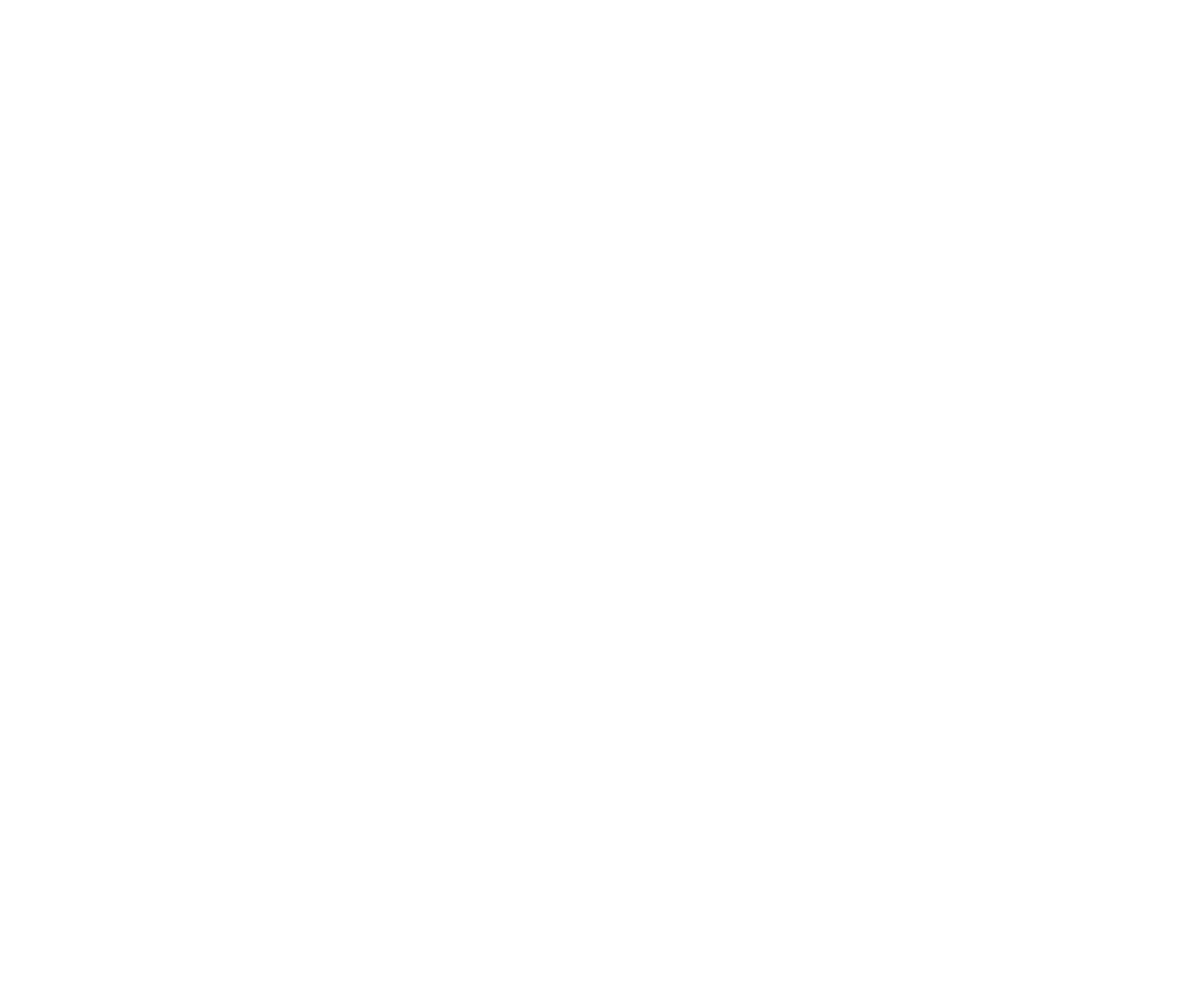
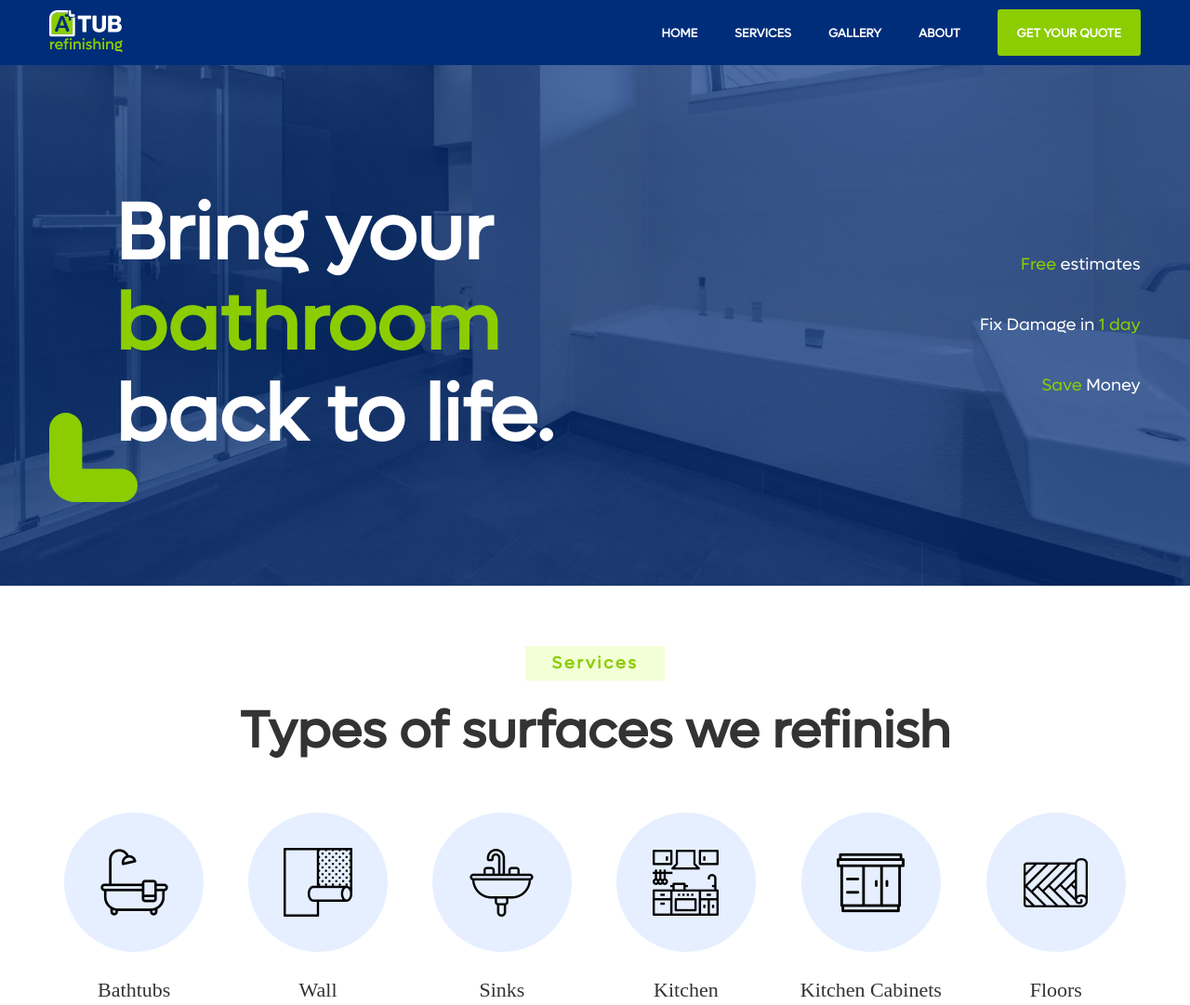
Before and after one commit to djolekrstic/a_plus_tub_refinishing, a plain HTML site: page index.html in a window 1280 px wide. Shown: the whole page at 93% size. Before the commit the page ends 800 px from the top, so only its background shows below. Drawn offline with Linux system fonts and the light colour scheme.

Commit message:
Nav, Hero, Services -> completed

```diff
--- a/css/style.css
+++ b/css/style.css
@@ -0,0 +1,287 @@
+/* Imports */
+@font-face {
+    font-family: 'Lufga';
+    src: url("../assets/Lufga.otf");
+}
+@import url('https://fonts.googleapis.com/css2?family=Raleway&display=swap');
+
+/* Variables */
+:root {
+    /* Colors */
+    --primary: #002D7A;
+    --light_primary: #E5EFFF;
+    --secondary: #8BCD00;
+    --light_secondary: #F2FFD7;
+    --black: #333;
+    --white: #FFF;
+    /* Fonts */
+    --primary_font: 'Lufga';
+    --secondary_font: 'Raleway';
+  }
+
+/* Reset */
+html, body, div, span, applet, object, iframe,
+h1, h2, h3, h4, h5, h6, p, blockquote, pre,
+a, abbr, acronym, address, big, cite, code,
+del, dfn, em, img, ins, kbd, q, s, samp,
+small, strike, strong, sub, sup, tt, var,
+b, u, i, center,
+dl, dt, dd, ol, ul, li,
+fieldset, form, label, legend,
+table, caption, tbody, tfoot, thead, tr, th, td,
+article, aside, canvas, details, embed,
+figure, figcaption, footer, header, hgroup,
+menu, nav, output, ruby, section, summary,
+time, mark, audio, video {
+	margin: 0;
+	padding: 0;
+	border: 0;
+	font-size: 100%;
+	font: inherit;
+	vertical-align: baseline;
+    text-decoration: none;
+}
+/* HTML5 display-role reset for older browsers */
+article, aside, details, figcaption, figure,
+footer, header, hgroup, menu, nav, section {
+	display: block;
+}
+body {
+	line-height: 1;
+}
+ol, ul {
+	list-style: none;
+}
+blockquote, q {
+	quotes: none;
+}
+blockquote:before, blockquote:after,
+q:before, q:after {
+	content: '';
+	content: none;
+}
+table {
+	border-collapse: collapse;
+	border-spacing: 0;
+}
+button, input[type="submit"], input[type="reset"] {
+	background: none;
+	color: inherit;
+	border: none;
+	padding: 0;
+	font: inherit;
+	cursor: pointer;
+	outline: inherit;
+}
+
+/* Boilerplate */
+.container {
+    width: 91.67%;
+}
+
+.responsive__img {
+    width: 100%;
+    height: auto;
+}
+
+.colored__span {
+    color: var(--secondary);
+}
+
+/* Navigation */
+.nav {
+    width: 100%;
+    height: 4.375rem;
+    display: flex;
+    justify-content: center;
+    align-items: center;
+    background: var(--primary);
+}
+
+.nav__section {
+    display: flex;
+    justify-content: space-between;
+    align-items: center;
+    margin: 0.88rem 0;
+}
+
+.menu {
+    display: flex;
+    justify-content: center;
+    align-items: center;
+    gap: 2.5rem;
+}
+
+.menu__item {
+    color: var(--white);
+    font-size: 0.8125em;
+    font-family: var(--primary_font), Arial, Helvetica, sans-serif;
+    font-weight: 600;
+    text-transform: uppercase;
+}
+
+.menu__btn {
+    width: 9.625rem;
+    height: 3.125rem;
+    flex-shrink: 0;
+
+    font-weight: 700;
+    border-radius: 3px;
+    background: var(--secondary);
+}
+
+.menu__btn:active {
+    filter: brightness(90%);
+}
+
+/* Main */
+main {
+    display: flex;
+    flex-direction: column;
+    justify-content: center;
+    align-items: center;
+}
+
+/* Hero */
+.hero {
+    position: relative;
+    width: 100vw;
+    height: 70vh;
+    display: flex;
+    justify-content: center;
+    align-items: center;
+}
+
+.hero::before {
+    content: "";
+    position: absolute;
+    top: 0;
+    left: 0;
+    width: 100%;
+    height: 100%;
+    background: url(../assets/hero.png);
+    background-repeat: no-repeat;
+    background-size: cover;
+    background-position: center center;
+    z-index: -1;
+}
+
+.hero__div {
+    display: flex;
+    justify-content: space-between;
+    align-items: center;
+}
+
+.hero__left {
+    position: relative;
+}
+
+.hero__left__h1 {
+    position: relative;
+    left: 15%;
+    bottom: 15%;
+    color: var(--white);
+    font-size: 5.3125rem;
+    font-family: Lufga;
+    font-weight: 600;
+    line-height: 6.09375rem;
+}
+
+.hero__left__img {
+    position: absolute;
+    bottom: -15%;
+}
+
+.hero__right {
+    display: flex;
+    flex-direction: column;
+    align-items: end;
+    gap: 2.2rem;
+}
+
+.hero__right__p {
+    color: var(--white);
+    font-size: 1.125rem;
+    font-family: var(--primary_font), Arial, Helvetica, sans-serif;
+    line-height: 1.875rem;
+}
+
+/* Services */
+.services {
+    margin-top: 4.0625rem;
+    display: flex;
+    flex-direction: column;
+    justify-content: center;
+    align-items: center;
+}
+
+.services__div__p {
+    width: 9.375rem;
+    height: 2.3125rem;
+    display: flex;
+    justify-content: center;
+    align-items: center;
+    background-color: var(--light_secondary);
+}
+
+.services__p {
+    color: var(--secondary);
+    text-align: center;
+    font-size: 1.125rem;
+    font-family: var(--primary_font), Arial, Helvetica, sans-serif;
+    font-weight: 600;
+    line-height: 3.875rem;
+    letter-spacing: 0.1575rem;
+}
+
+.services__div__h2 {
+    margin-top: 1.5rem;
+}
+
+.services__h2 {
+    color:  var(--black);
+    text-align: center;
+    font-size: 3.4375rem;
+    font-family: var(--primary_font), Arial, Helvetica, sans-serif;
+    font-weight: 700;
+    line-height: 3.875rem;
+}
+
+.services__div__types {
+    margin-top: 3.5rem;
+    width: 100%;
+    display: flex;
+    justify-content: space-evenly;
+    align-items: center;
+    gap: 2rem;
+}
+
+.services__div__type {
+    display: flex;
+    flex-direction: column;
+    justify-content: center;
+    align-items: center;
+    gap: 1.5rem;
+}
+
+.services__type {
+    width: 9.375rem;
+    height: 9.375rem;
+    flex-shrink: 0;
+    display: flex;
+    justify-content: center;
+    align-items: center;
+
+    border-radius: 150px;
+    background: var(--light_primary);
+}
+
+.services__type__p {
+    color: var(--black);
+    text-align: center;
+    font-size: 1.375rem;
+    font-family: var(--secondary_font);
+    font-weight: 400;
+    line-height: 2.0625rem;
+    text-transform: capitalize;
+}
--- a/index.html
+++ b/index.html
@@ -3,11 +3,106 @@
 <head>
     <meta charset="UTF-8">
     <meta name="viewport" content="width=device-width, initial-scale=1.0">
-    <title>ATUB refinishing</title>
+    <title>A+ TUB refinishing</title>
     <!-- CSS -->
     <link rel="stylesheet" href="css/style.css">
 </head>
 <body>
+    <!-- Navigation -->
+    <nav class="nav">
+        <section class="nav__section container">
+            <a href="#"><img src="assets/logo.svg" alt="A+TUB refinishing"></a>
 
+            <ul class="menu">
+                <li><a href="" class="menu__item">HOME</a></li>
+                <li><a href="" class="menu__item">SERVICES</a></li>
+                <li><a href="" class="menu__item">GALLERY</a></li>
+                <li><a href="" class="menu__item">ABOUT</a></li>
+                <li><button class="menu__item menu__btn">GET YOUR QUOTE</button></li>
+            </ul>
+        </section>
+    </nav>
+
+    <!-- Main -->
+    <main class="main">
+        <!-- Hero -->
+        <section class="hero">
+            <div class="hero__div container">
+                <div class="hero__left">
+                    <h1 class="hero__left__h1">Bring your<br/><span class="colored__span">bathroom</span><br/>back to life.</h1>
+                    <img class="hero__left__img" src="./assets/vector.svg" alt="vector">
+                </div>
+
+                <div class="hero__right">
+                    <p class="hero__right__p"><span class="colored__span">Free</span> estimates</p>
+                    <p class="hero__right__p">Fix Damage in <span class="colored__span">1 day</span></p>
+                    <p class="hero__right__p"><span class="colored__span">Save</span> Money</p>
+                </div>
+            </div>
+        </section>
+
+        <!-- Services -->
+        <section class="services container">
+            <div class="services__div__p">
+                <p class="services__p">Services</p>
+            </div>
+            <div class="services__div__h2">
+                <h2 class="services__h2">Types of surfaces we refinish</h2>
+            </div>
+            <div class="services__div__types">
+                <!-- Type -->
+                <div class="services__div__type">
+                    <div class="services__type">
+                        <img src="./assets/bathtub.png" alt="bathtub">
+                    </div>
+                    <p class="services__type__p">Bathtubs</p>
+                </div>
+                <!-- Type -->
+                <div class="services__div__type">
+                    <div class="services__type">
+                        <img src="./assets/wallpaper.png" alt="wallpaper">
+                    </div>
+                    <p class="services__type__p">Wall</p>
+                </div>
+                <!-- Type -->
+                <div class="services__div__type">
+                    <div class="services__type">
+                        <img src="./assets/sink.png" alt="sink">
+                    </div>
+                    <p class="services__type__p">Sinks</p>
+                </div>
+                <!-- Type -->
+                <div class="services__div__type">
+                    <div class="services__type">
+                        <img src="./assets/kitchen.png" alt="kitchen">
+                    </div>
+                    <p class="services__type__p">Kitchen</p>
+                </div>
+                <!-- Type -->
+                <div class="services__div__type">
+                    <div class="services__type">
+                        <img src="./assets/cabinet.png" alt="cabinet">
+                    </div>
+                    <p class="services__type__p">Kitchen Cabinets</p>
+                </div>
+                <!-- Type -->
+                <div class="services__div__type">
+                    <div class="services__type">
+                        <img src="./assets/floor.png" alt="floor">
+                    </div>
+                    <p class="services__type__p">Floors</p>
+                </div>
+            </div>
+        </section>
+
+        <!-- Contact -->
+        <section></section>
+
+        <!-- Gallery -->
+        <section></section>
+    </main>
+
+    <!-- Footer -->
+    <footer class="footer"></footer>
 </body>
 </html>
```
Also changed, not shown: assets/Lufga.otf (added), assets/bathtub.png (added), assets/cabinet.png (added), assets/floor.png (added), assets/hero.png (added), assets/kitchen.png (added), assets/logo.svg (added), assets/sink.png (added), assets/vector.svg (added), assets/wallpaper.png (added).
